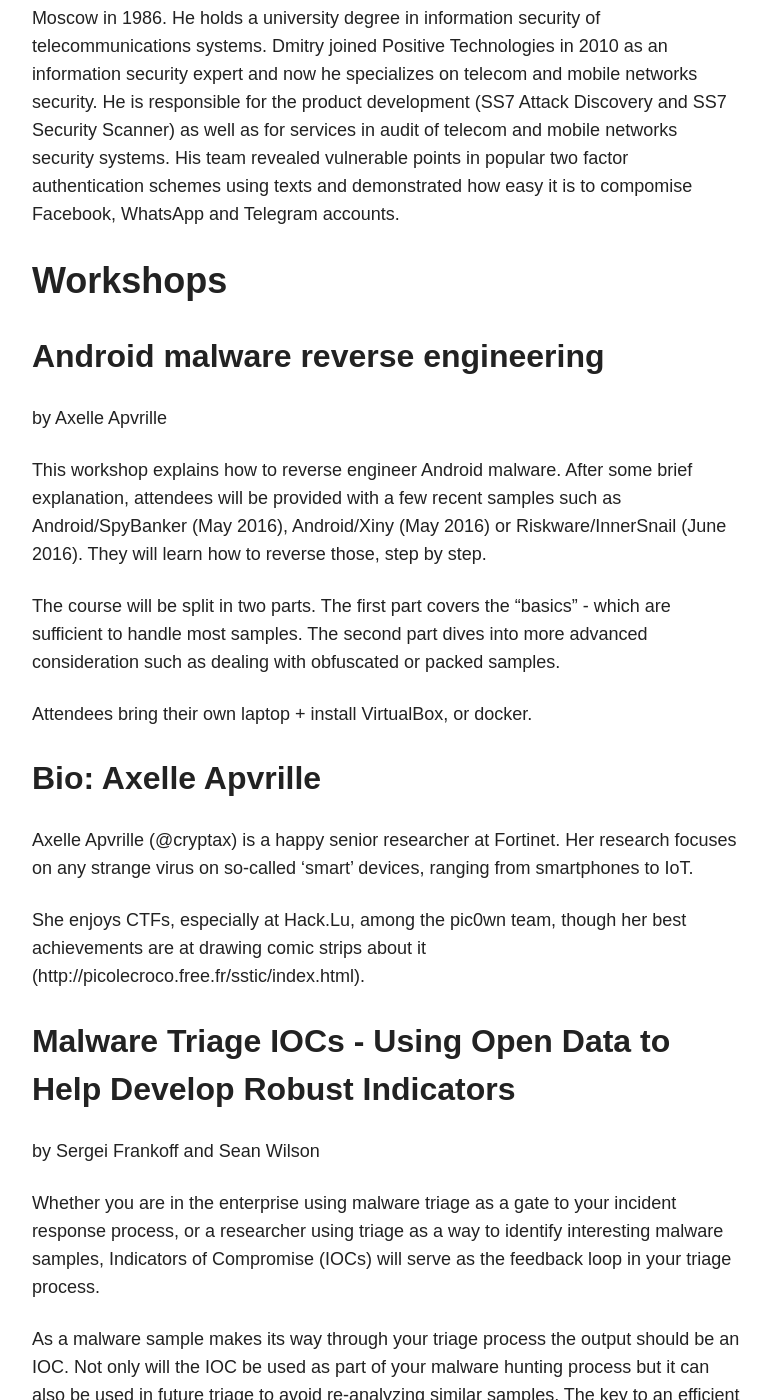
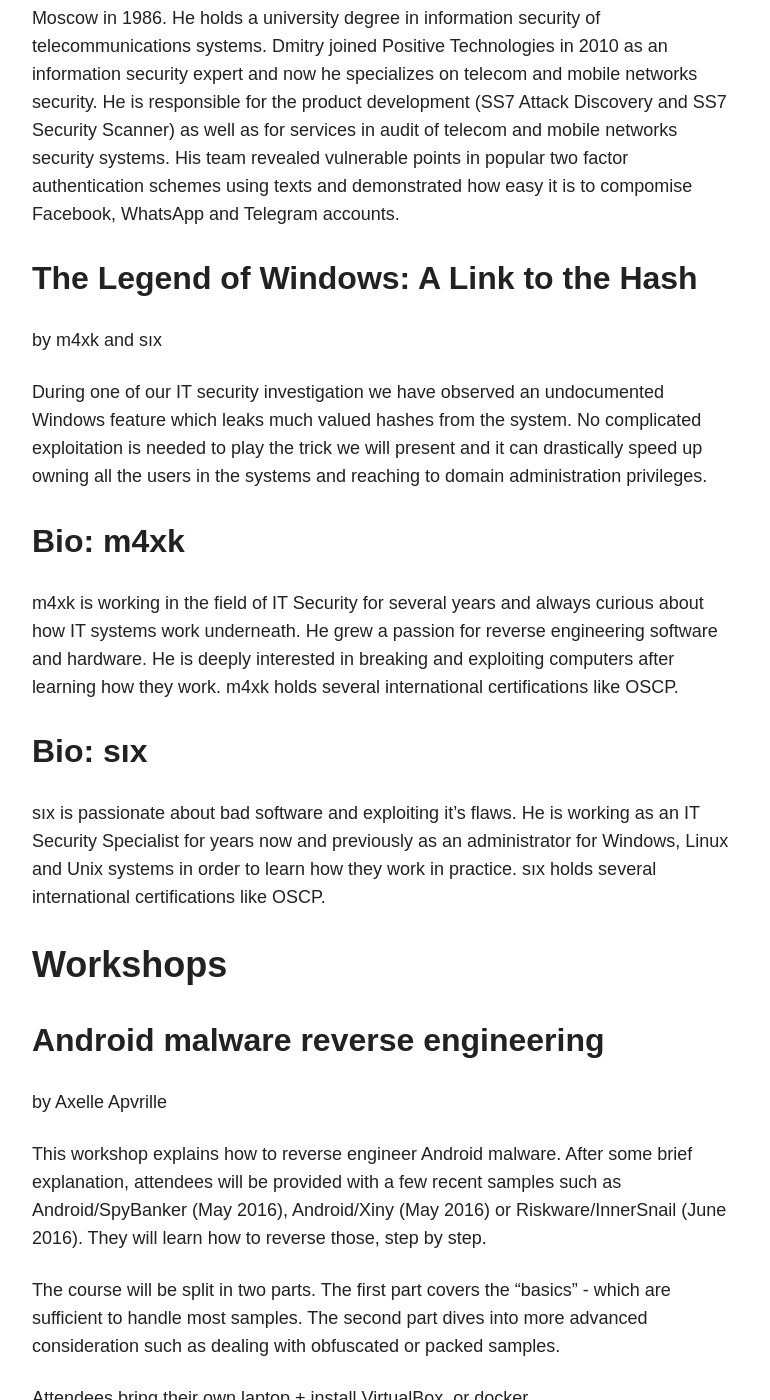
Before and after one commit to adulau/hack-lu-2016, a Jekyll site: the page built from talks/index.md, in a window 1280 px wide and 1400 px high, scrolled down 26434 px. Shown: the whole window, without its empty margins (254-1024 px from the left). Built offline with Jekyll 4.4.1, drawn with Linux system fonts in a browser that asks for light colours; nearby versions of some CDN libraries.

Commit message:
Add moar talk

```diff
--- a/talks/index.md
+++ b/talks/index.md
@@ -452,6 +452,22 @@
 Dmitry Kurbatov was born in Moscow in 1986. He holds a university degree in information security of telecommunications systems.
 Dmitry joined Positive Technologies in 2010 as an information security expert and now he specializes on telecom and mobile networks security. He is responsible for the product development (SS7 Attack Discovery and SS7 Security Scanner) as well as for services in audit of telecom and mobile networks security systems. His team revealed vulnerable points in popular two factor authentication schemes using texts and demonstrated how easy it is to compomise Facebook, WhatsApp and Telegram accounts.
 
+The Legend of Windows: A Link to the Hash
+-----------------------------------------
+by m4xk and sıx
+
+During one of our IT security investigation we have observed an undocumented Windows feature which leaks much valued hashes from the system. No complicated exploitation is needed to play the trick we will present and it can drastically speed up owning all the users in the systems and reaching to domain administration privileges.
+
+Bio: m4xk
+---------
+
+m4xk is working in the field of IT Security for several years and always curious about how IT systems work underneath. He grew a passion for reverse engineering software and hardware. He is deeply interested in breaking and exploiting computers after learning how they work. m4xk holds several international certifications like OSCP.
+
+Bio: sıx
+--------
+
+sıx is passionate about bad software and exploiting it's flaws. He is working as an IT Security Specialist for years now and previously as an administrator for Windows, Linux and Unix systems in order to learn how they work in practice. sıx holds several international certifications like OSCP.
+
 
 Workshops
 =========
```
Also changed, not shown: agenda/index.md (+1 -1 lines).
